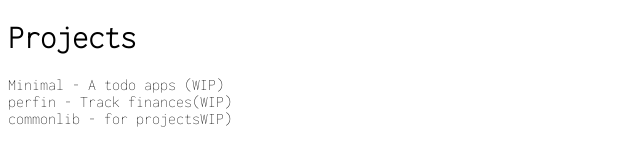
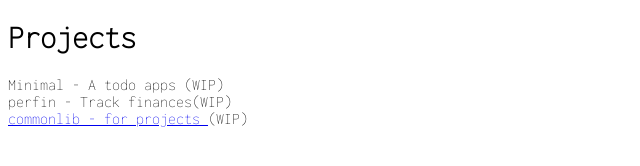
Before and after one commit to aalsipanda/aalsipanda.github.io, a plain HTML site: page index.html in a window 1280 px wide. Shown: the whole page, without its empty margins (0-640 px from the left). Drawn offline with Linux system fonts and the light colour scheme.

Commit message:
update common lib link

```diff
--- a/index.html
+++ b/index.html
@@ -20,7 +20,7 @@
     <h1>Projects</h1>
     <div>Minimal - A todo apps (WIP)</div>
     <div>perfin - Track finances(WIP)</div>
-    <div>commonlib - <a href="https://dev-ap-lib.web.app/"></a> for projectsWIP)</div>
+    <div><a href="https://dev-ap-lib.web.app/">commonlib - for projects </a> (WIP)</div>
 
 </body>
 </html>
```
